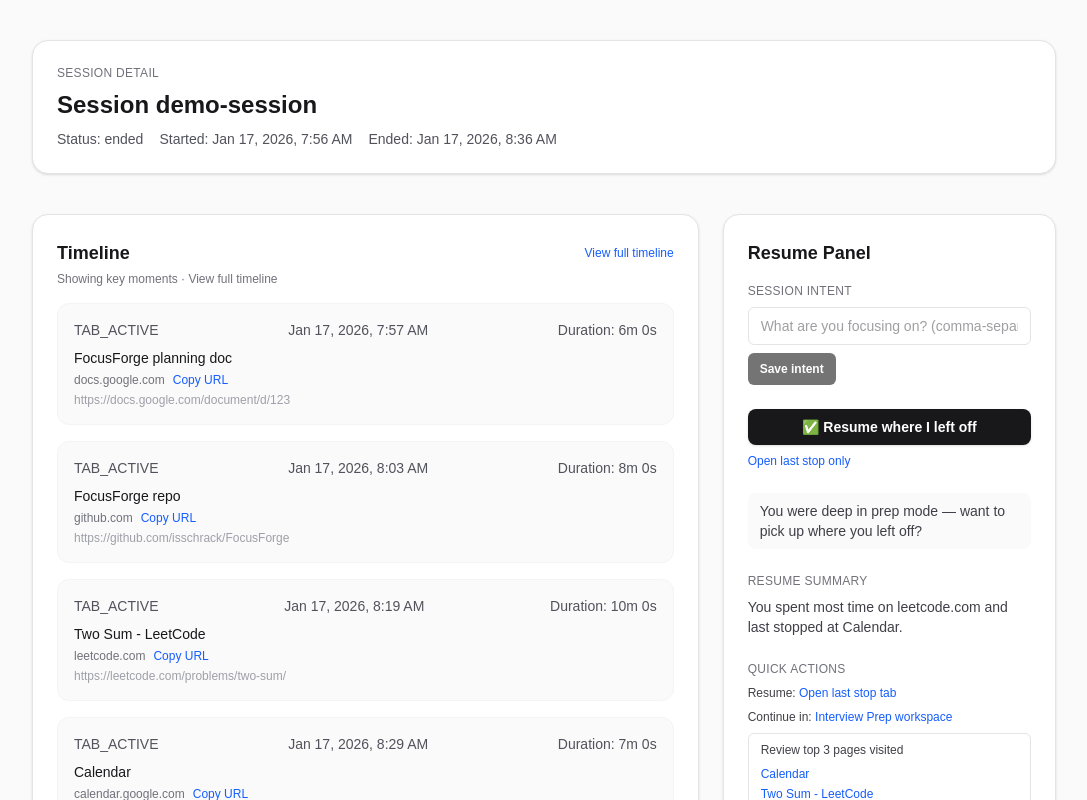
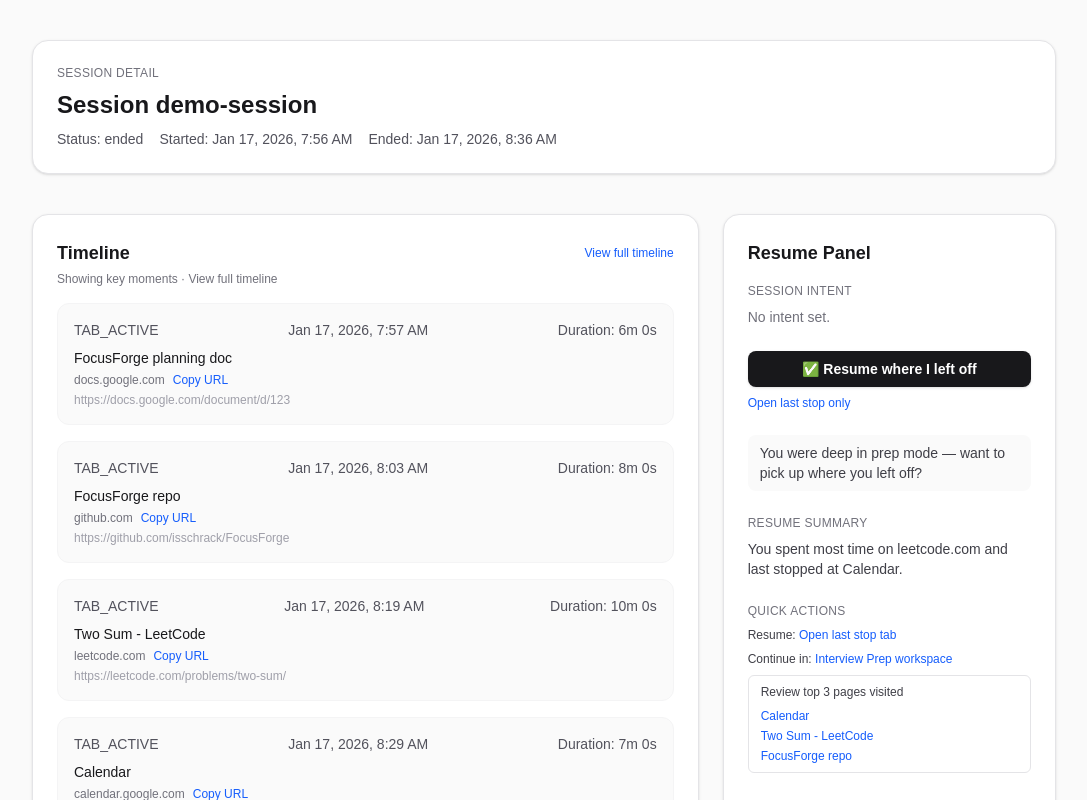
Before and after one commit to stripathy1999/FocusForge, a Next.js app: page /session/demo in a window 1280 px wide. Shown: the top 800 px of the page, without its empty margins (96-1183 px from the left). Built offline with nearby package versions, Linux system fonts and the light colour scheme.

Commit message:
Require intent and fix popup input

```diff
--- a/app/session/_components/SessionDetail.tsx
+++ b/app/session/_components/SessionDetail.tsx
@@ -41,8 +41,6 @@
   );
   const [showBackground, setShowBackground] = useState(false);
   const [showFullTimeline, setShowFullTimeline] = useState(false);
-  const [intentInput, setIntentInput] = useState(session.intent_raw ?? "");
-  const [isSavingIntent, setIsSavingIntent] = useState(false);
   const keyTimeline = showFullTimeline
     ? timeline
     : buildKeyTimeline(timeline, computedSummary.lastStop?.ts);
@@ -52,25 +50,6 @@
     urls.forEach((url) => window.open(url, "_blank", "noopener,noreferrer"));
   };
 
-  const handleSaveIntent = async () => {
-    if (!intentInput.trim()) {
-      return;
-    }
-    setIsSavingIntent(true);
-    try {
-      await fetch("/api/session/intent", {
-        method: "POST",
-        headers: { "Content-Type": "application/json" },
-        body: JSON.stringify({
-          sessionId: session.id,
-          intent_raw: intentInput.trim(),
-        }),
-      });
-      window.location.reload();
-    } finally {
-      setIsSavingIntent(false);
-    }
-  };
 
   return (
     <div className="min-h-screen bg-zinc-50 px-6 py-10 text-zinc-900">
@@ -321,22 +300,7 @@
                       </p>
                     </>
                   ) : (
-                    <div className="mt-2 flex flex-col gap-2">
-                      <input
-                        value={intentInput}
-                        onChange={(event) => setIntentInput(event.target.value)}
-                        placeholder="What are you focusing on? (comma-separated)"
-                        className="rounded-md border border-zinc-200 px-3 py-2 text-sm focus:border-zinc-400 focus:outline-none"
-                      />
-                      <button
-                        type="button"
-                        className="inline-flex w-fit items-center rounded-md bg-zinc-900 px-3 py-2 text-xs font-semibold text-white hover:bg-zinc-800 disabled:opacity-60"
-                        onClick={handleSaveIntent}
-                        disabled={isSavingIntent || !intentInput.trim()}
-                      >
-                        Save intent
-                      </button>
-                    </div>
+                    <p className="mt-2 text-sm text-zinc-500">No intent set.</p>
                   )}
                 </div>
               <div className="flex flex-col gap-2">
--- a/extension/popup.html
+++ b/extension/popup.html
@@ -70,9 +70,17 @@
     <h1>FocusForge</h1>
     <div class="status" id="statusText">Status: Stopped</div>
 
-    <div class="row">
+    <div class="label">Session intent</div>
+    <input
+      id="intentInput"
+      placeholder="What are you focusing on? (comma-separated)"
+    />
+    <div class="row" style="margin-top: 8px">
       <button class="primary" id="startBtn">Start</button>
       <button class="secondary" id="pauseBtn">Pause</button>
+    </div>
+    <div class="row" style="margin-top: 4px">
+      <button class="secondary" id="saveIntentBtn">Save intent</button>
     </div>
     <div class="row">
       <button class="danger" id="stopBtn">Stop</button>
--- a/extension/popup.js
+++ b/extension/popup.js
@@ -7,6 +7,8 @@
 const sessionIdEl = document.getElementById("sessionId");
 const baseUrlInput = document.getElementById("baseUrlInput");
 const saveBaseUrlBtn = document.getElementById("saveBaseUrlBtn");
+const intentInput = document.getElementById("intentInput");
+const saveIntentBtn = document.getElementById("saveIntentBtn");
 const resumePrompt = document.getElementById("resumePrompt");
 const startFreshBtn = document.getElementById("startFreshBtn");
 const continueLastBtn = document.getElementById("continueLastBtn");
@@ -18,6 +20,7 @@
     "paused",
     "baseUrl",
     "autoEndedSessionId",
+    "intent",
   ]);
 }
 
@@ -50,11 +53,15 @@
   pauseBtn.textContent = paused ? "Resume" : "Pause";
   sessionIdEl.textContent = state.sessionId || "—";
   baseUrlInput.value = state.baseUrl || DEFAULT_BASE_URL;
+  if (intentInput && document.activeElement !== intentInput) {
+    intentInput.value = state.intent || "";
+  }
 
-  startBtn.disabled = running;
+  const hasIntent = Boolean((intentInput?.value || state.intent || "").trim());
+  startBtn.disabled = running || !hasIntent;
   pauseBtn.disabled = !running;
   stopBtn.disabled = !running;
-  startBtn.style.opacity = running ? "0.6" : "1";
+  startBtn.style.opacity = startBtn.disabled ? "0.6" : "1";
   pauseBtn.style.opacity = running ? "1" : "0.6";
   stopBtn.style.opacity = running ? "1" : "0.6";
 
@@ -64,7 +71,14 @@
 }
 
 async function handleStart() {
-  const response = await apiPost("/api/session/start", {});
+  const intent = intentInput?.value?.trim() || "";
+  if (!intent) {
+    statusText.textContent = "Status: Add an intent to start";
+    return;
+  }
+  const response = await apiPost("/api/session/start", {
+    intent,
+  });
   if (!response.ok) {
     statusText.textContent = "Status: Error starting session";
     return;
@@ -75,6 +89,7 @@
     status: "running",
     paused: false,
     autoEndedSessionId: undefined,
+    intent,
   });
   render(await getState());
 }
@@ -137,7 +152,12 @@
 }
 
 async function handleStartFresh() {
-  const response = await apiPost("/api/session/start", {});
+  const intent = intentInput?.value?.trim() || "";
+  if (!intent) {
+    statusText.textContent = "Status: Add an intent to start";
+    return;
+  }
+  const response = await apiPost("/api/session/start", { intent });
   if (!response.ok) {
     statusText.textContent = "Status: Error starting session";
     return;
@@ -148,6 +168,7 @@
     status: "running",
     paused: false,
     autoEndedSessionId: undefined,
+    intent,
   });
   render(await getState());
 }
@@ -183,11 +204,34 @@
   render(await getState());
 }
 
+async function handleSaveIntent() {
+  const intent = intentInput?.value?.trim() || "";
+  const state = await getState();
+  await setState({ intent });
+
+  if (!state.sessionId) {
+    render(await getState());
+    return;
+  }
+
+  const response = await apiPost("/api/session/intent", {
+    sessionId: state.sessionId,
+    intent,
+  });
+  if (!response.ok) {
+    statusText.textContent = "Status: Error saving intent";
+    return;
+  }
+  render(await getState());
+}
+
 startBtn.addEventListener("click", handleStart);
+intentInput?.addEventListener("input", async () => render(await getState()));
 pauseBtn.addEventListener("click", handlePauseToggle);
 stopBtn.addEventListener("click", handleStop);
 saveBaseUrlBtn.addEventListener("click", handleSaveBaseUrl);
 startFreshBtn?.addEventListener("click", handleStartFresh);
 continueLastBtn?.addEventListener("click", handleContinueLast);
+saveIntentBtn?.addEventListener("click", handleSaveIntent);
 
 getState().then(render);
--- a/lib/analysis.ts
+++ b/lib/analysis.ts
@@ -84,12 +84,17 @@
     .map((domain) => `- ${domain.label}: ${domain.timeSec}s`)
     .join("\n");
   const lastStop = summary.lastStop?.title || summary.lastStop?.url || "unknown";
+  const intent = summary.intent_tags.length
+    ? summary.intent_tags.join(", ")
+    : "none provided";
 
   return [
     "You are assisting a productivity app. Return ONLY valid JSON.",
     "Fields: resumeSummary (string), nextActions (string[]), pendingDecisions (string[]).",
     "Be concise, human, and specific. No markdown.",
+    "If intent is empty, do not infer strongly; stay neutral.",
     "",
+    `Intent: ${intent}`,
     `Workspaces:\n${workspaces}`,
     `Last stop: ${lastStop}`,
   ].join("\n");
--- a/lib/store.ts
+++ b/lib/store.ts
@@ -140,7 +140,7 @@
     .split(",")
     .map((tag) => tag.trim())
     .filter(Boolean)
-    .slice(0, 10);
+    .slice(0, 5);
   return {
     intentRaw: raw,
     intentTags: tags,
```
